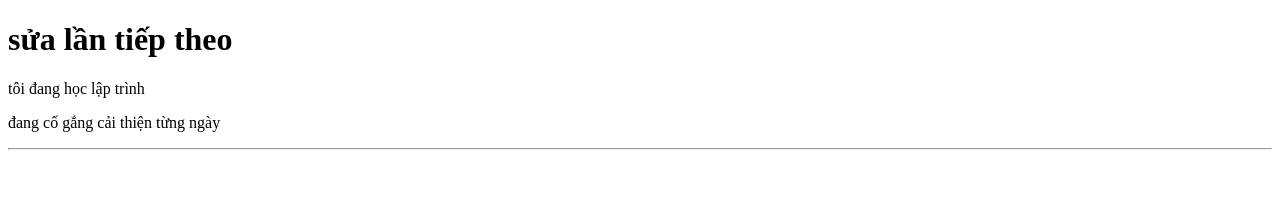
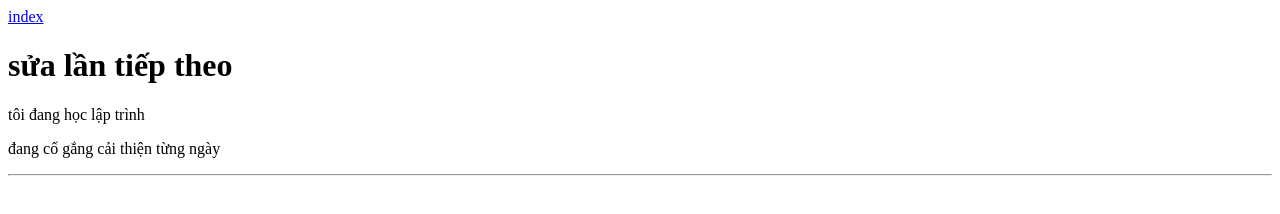
Before and after one commit to vuongtuhoc/duan4, a plain HTML site: page about.html in a window 1280 px wide. Drawn offline with Linux system fonts and the light colour scheme.

Commit message:
sửa lần tiếp thep

```diff
--- a/about.html
+++ b/about.html
@@ -6,6 +6,7 @@
     <title>sửa lần tiếp theo</title>
   </head>
   <body>
+    <a href="./index.html">index</a>
     <h1>sửa lần tiếp theo</h1>
     <p>tôi đang học lập trình</p>
     <p>đang cố gắng cải thiện từng ngày</p>
```
